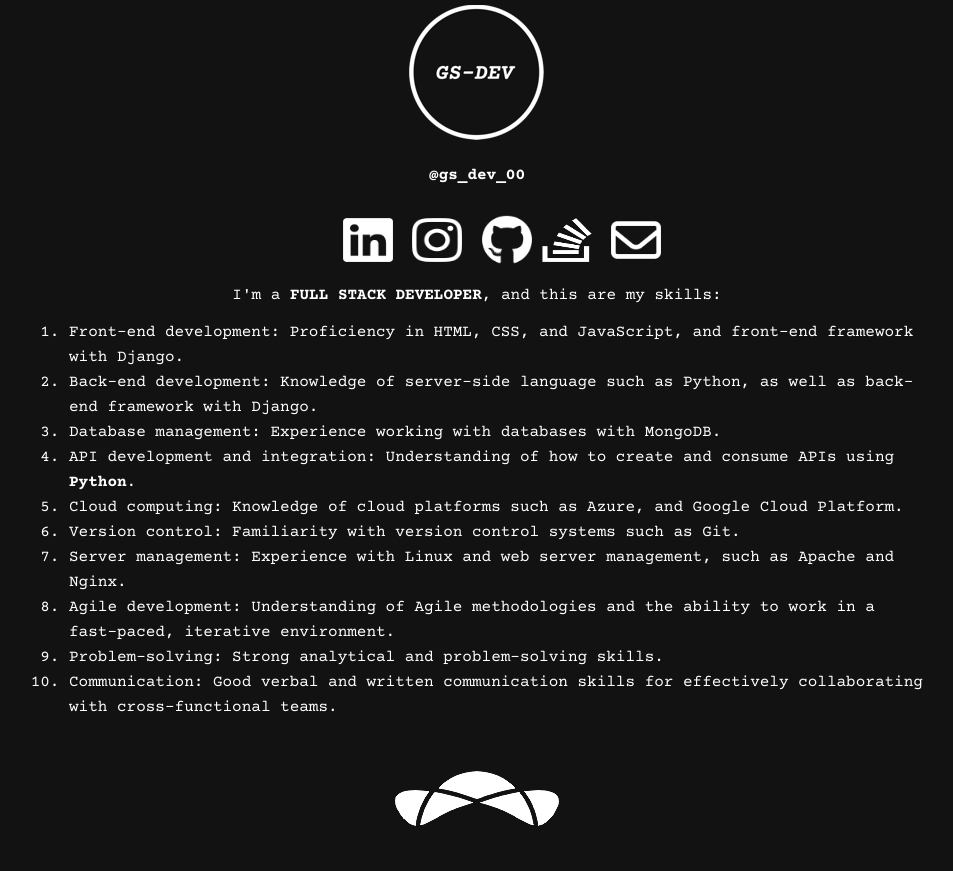
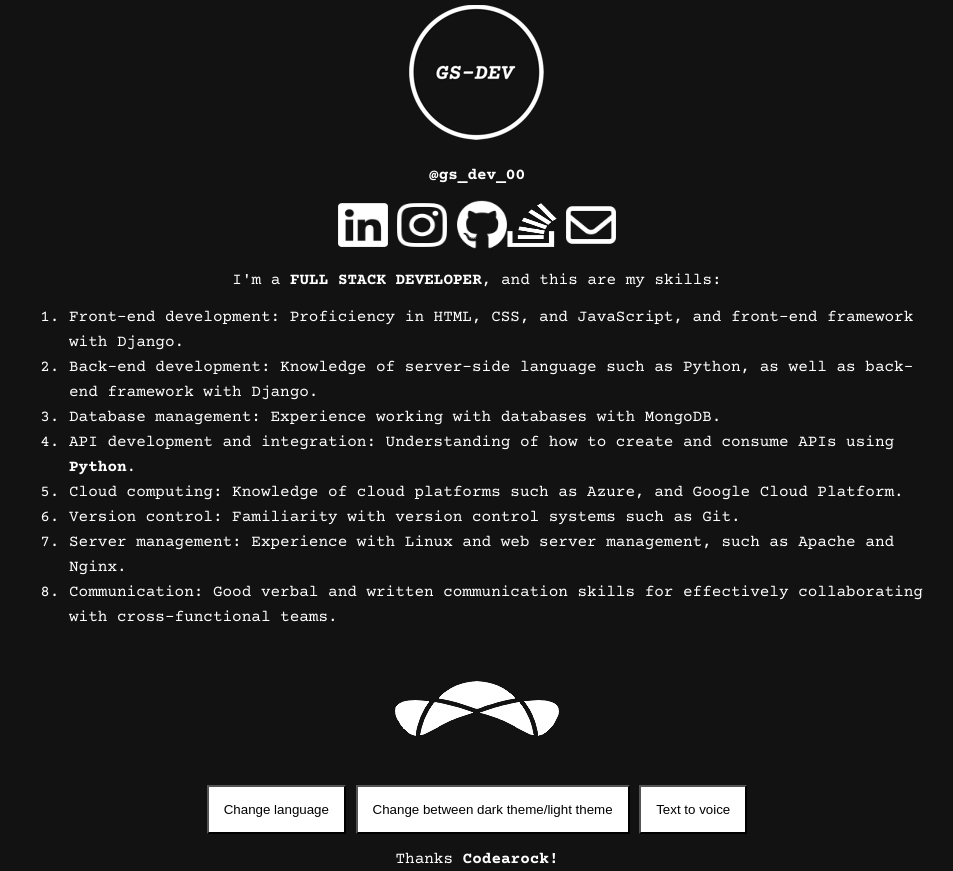
Before and after one commit to giaccardi-santiago-dev/giaccardi-santiago-dev.github.io, a plain HTML site: page index.html in a window 1280 px wide. Shown: the top 871 px of the page, without its empty margins (163-1116 px from the left). Drawn offline with nearby package versions, Linux system fonts and the light colour scheme.

Commit message:
Nineth commit (final final)

```diff
--- a/css/style1.css
+++ b/css/style1.css
@@ -8,12 +8,17 @@ body{
 }
 
 /* design of main interactive content */
+ul{
+    margin: top 15px right 0px bottom 15px left 0px;
+    padding: 0;
+}
+
 ul li{
     list-style-type: none;
     text-align: center;
     display: inline-block;
-    margin-top: 15px;
-    margin-left: 10px;
+    margin: right 5px left 5px;
+    padding: 0;
 }
 /* design of main static content */
 
--- a/index.html
+++ b/index.html
@@ -87,8 +87,6 @@
             <li>Cloud computing: Knowledge of cloud platforms such as Azure, and Google Cloud Platform.</li>
             <li>Version control: Familiarity with version control systems such as Git.</li>
             <li>Server management: Experience with Linux and web server management, such as Apache and Nginx.</li>
-            <li>Agile development: Understanding of Agile methodologies and the ability to work in a fast-paced, iterative environment.</li>
-            <li>Problem-solving: Strong analytical and problem-solving skills.</li>
             <li>Communication: Good verbal and written communication skills for effectively collaborating with cross-functional teams.</li>
         </ol>
         <!-- my link to my "topcoder" account -->
```
